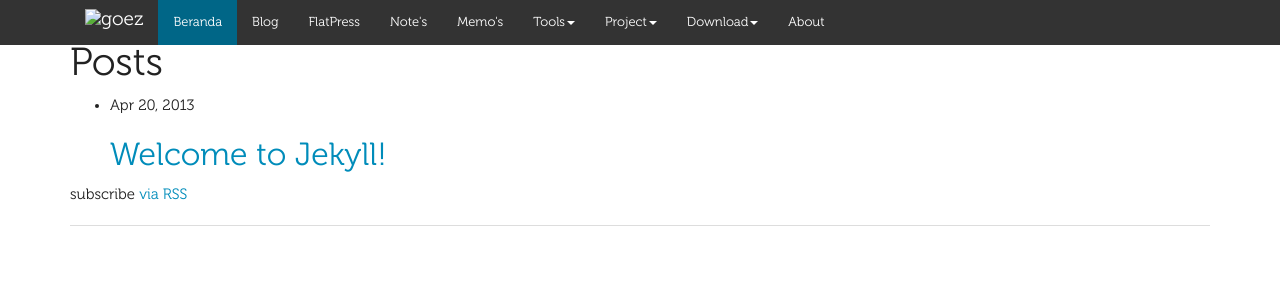
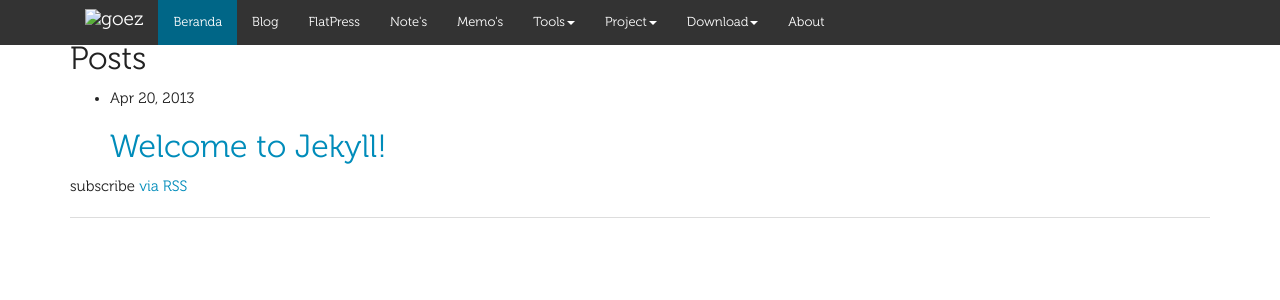
Before and after one commit to eggoez/eggoez.github.io, a Jekyll site: the page built from index.html, in a window 1280 px wide. Shown: the top 300 px of the page. Built offline with Jekyll 4.4.1, drawn with Linux system fonts in a browser that asks for light colours; nearby versions of some CDN libraries.

Commit message:
Update index.html

```diff
--- a/index.html
+++ b/index.html
@@ -2,9 +2,8 @@
 layout: default
 ---
 
-<div class="home">
 
-  <h1 class="page-heading">Posts</h1>
+  <h2 class="page-heading">Posts</h2>
 
   <ul class="post-list">
     {% for post in site.posts %}
@@ -19,5 +18,3 @@ layout: default
   </ul>
 
   <p class="rss-subscribe">subscribe <a href="{{ "/feed.xml" | prepend: site.baseurl }}">via RSS</a></p>
-
-</div>
```
